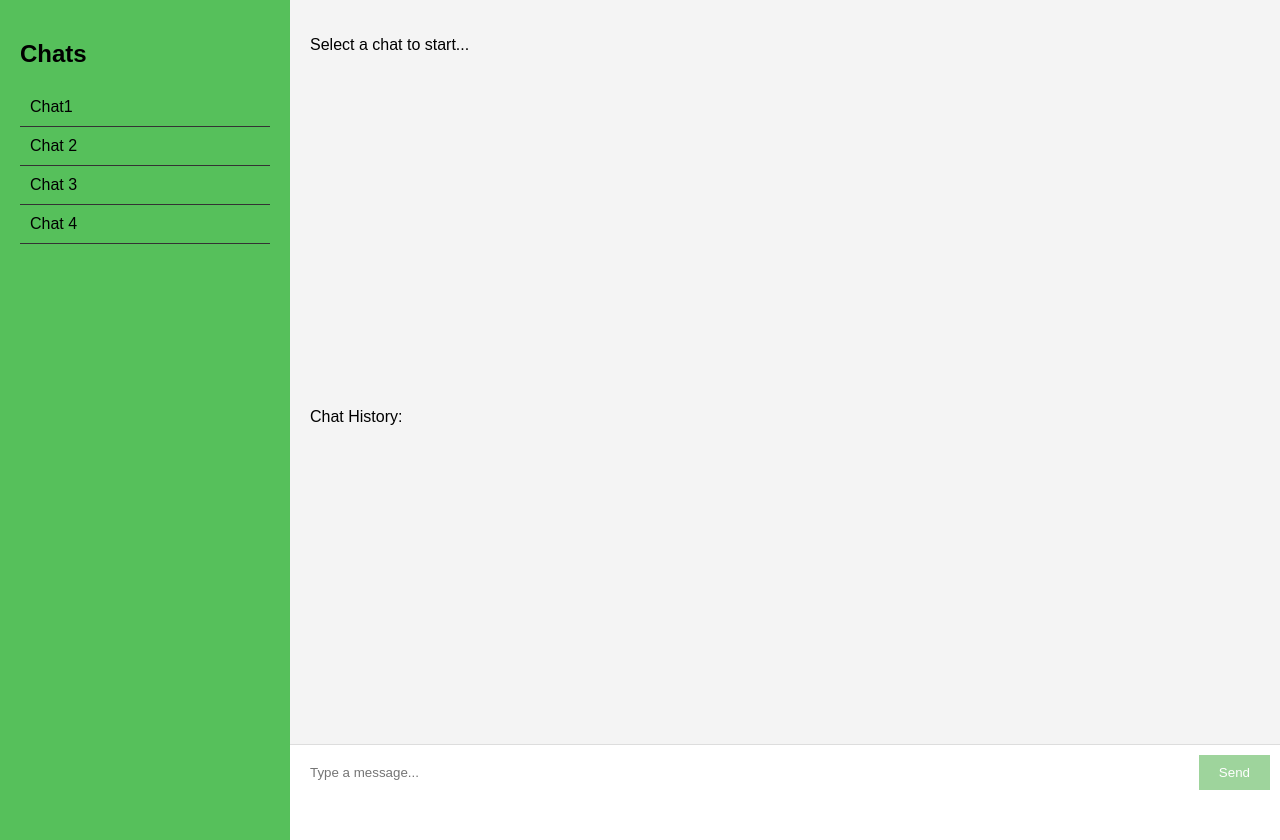
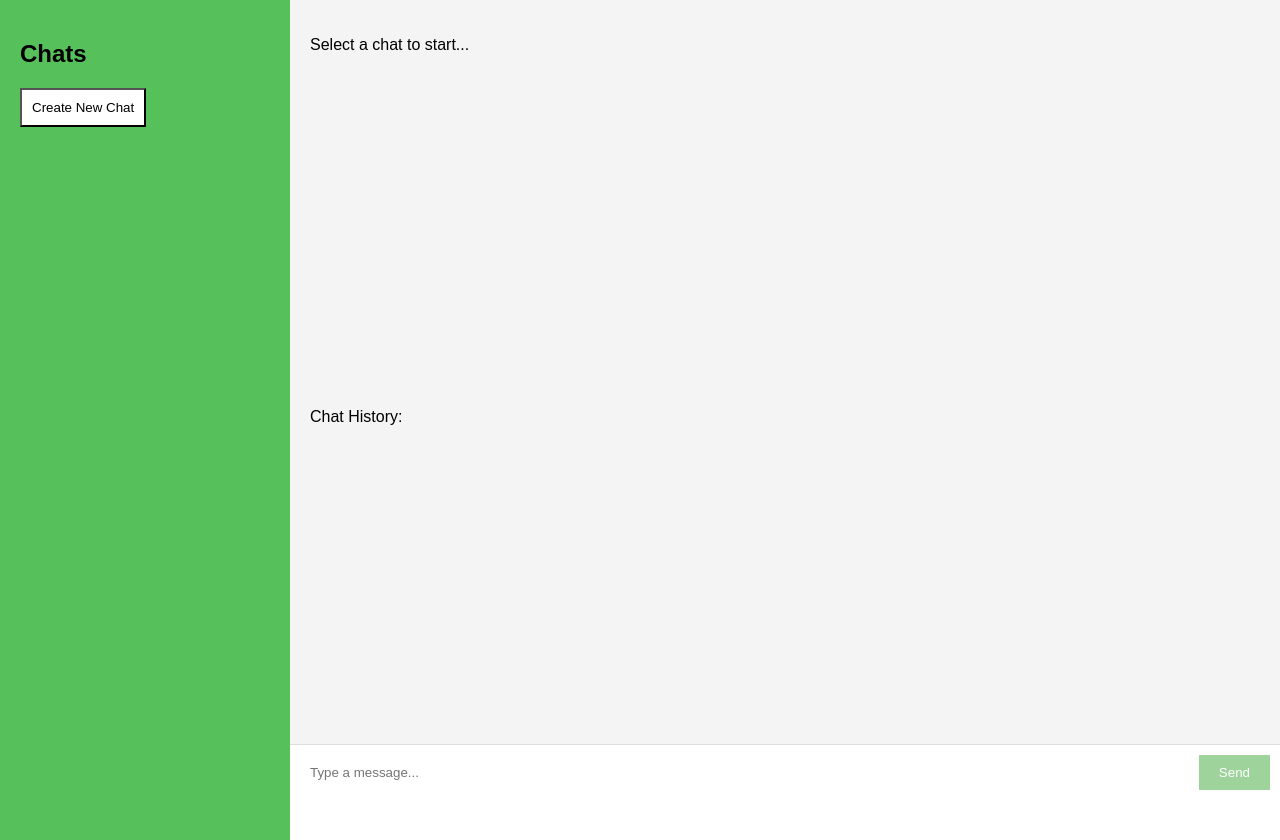
Before and after one commit to Muthan111/Chatbot, a FastAPI app: page / in a window 1280 px wide. Run offline with FastAPI, Linux system fonts and the light colour scheme.

Commit message:
Added a Create button in the index.html file the function is working fine

```diff
--- a/PreviousChatFunctions/app.py
+++ b/PreviousChatFunctions/app.py
@@ -20,31 +20,7 @@ templates = Jinja2Templates(directory="templates")
 
 # Mock Array to store chat data
 previousChat = [
-    {
-    "chatId": 1,
-    "chatName": "Chat",
-    "chatHistory": []
-  },
-  {
-    "chatId": 2,
-    "chatName": "Chat1",
-    "chatHistory": []
-  },
-  {
-    "chatId": 3,
-    "chatName": "Chat2",
-    "chatHistory": []
-  },
-  {
-    "chatId": 4,
-    "chatName": "Chat3",
-    "chatHistory": []
-  },
-  {
-    "chatId": 5,
-    "chatName": "Chat4",
-    "chatHistory": []
-  }
+
 ]
 
 @app.get("/")
--- a/PreviousChatFunctions/functions.py
+++ b/PreviousChatFunctions/functions.py
@@ -21,12 +21,12 @@ def generateChatId(chatArray):
 
 # Function to generate a chat name
 def generateChatName(baseName, chatArray):
+    # If no chats exist yet, start with "Chat1"
+    if not chatArray:  # If the chat array is empty
+        return f"{baseName}1"
+
     # Extract existing chat names from the provided array
     existingNames = [chat["chatName"] for chat in chatArray]
-
-    # If the base name is not already in use, return it
-    if baseName not in existingNames:
-        return baseName
 
     # Append a number to make the name unique
     counter = 1
--- a/templates/index.html
+++ b/templates/index.html
@@ -64,17 +64,21 @@
             color: white;
             cursor: pointer;
         }
+        .createNewChat {
+            padding: 10px;
+            background-color: #ffffff;
+            color: rgb(0, 0, 0);
+            cursor: pointer;
+        }
     </style>
 </head>
 <body>
     <div class="sidebar">
         <h2>Chats</h2>
         <ul class="chat-list" id="chatList">
-            <li onclick="selectChat('Chat1')">Chat1</li>
-            <li onclick="selectChat('Chat2')">Chat 2</li>
-            <li onclick="selectChat('Chat3')">Chat 3</li>
-            <li onclick="selectChat('Chat4')">Chat 4</li>
+
         </ul>
+        <button class="createNewChat" onclick="createNewChat()">Create New Chat</button>
     </div>
     <div class="main-content">
         <div class="chat-box" id="chatBox">
@@ -90,7 +94,7 @@
     </div>
 
     <script>
-        let selectedChatName = "Chat1"; // Replace with the actual chat name if dynamic
+        let selectedChatName = null; // Replace with the actual chat name if dynamic
         async function selectChat(chatName) {
             // document.getElementById("chatBox").innerHTML = `<p><strong>${chatName}</strong></p>`;
             selectedChatName = chatName;
@@ -160,7 +164,11 @@
                 return;
             }
 
-            const chatName = selectedChatName;
+            // const chatName = selectedChatName;
+            // if(!chatName) {
+            //     alert("Please select a chat.");
+            //     return;
+            // }
             // Construct the URL with query parameters
             const url = `/interactWithChat?chatname=${encodeURIComponent(chatName)}&message=${encodeURIComponent(userInput)}`;
 
@@ -189,6 +197,8 @@
             console.error('Error:', error);
             document.getElementById("chatBox").innerHTML += `<p>Error interacting with chat</p>`;
         }
+
+        // Send message to the model
         async function displayChatHistory(chatName){
             selectedChatName = chatName;
             try {
@@ -219,7 +229,31 @@
                 document.getElementById("chatBox").innerHTML = `<p>Error loading chat</p>`;
             }
         }
-    }
+        }
+        let chatCounter = 1
+        async function createNewChat() {
+            const chatName = `Chat${chatCounter}`;
+            chatCounter++; // Increment the counter for the next chat
+
+            // Call the backend API
+            const response = await fetch(`/createChat`, {
+                method: 'GET',
+                headers: {
+                    'Content-Type': 'application/json',
+                },
+            });
+
+            if (!response.ok) {
+                throw new Error('Failed to create chat');
+            }
+
+            // Update the chat list
+            const chatList = document.getElementById("chatList");
+            const newChat = document.createElement("li");
+            newChat.textContent = chatName;
+            newChat.onclick = () => selectChat(chatName);
+            chatList.appendChild(newChat);
+        }
     </script>
 </body>
 </html>
```
